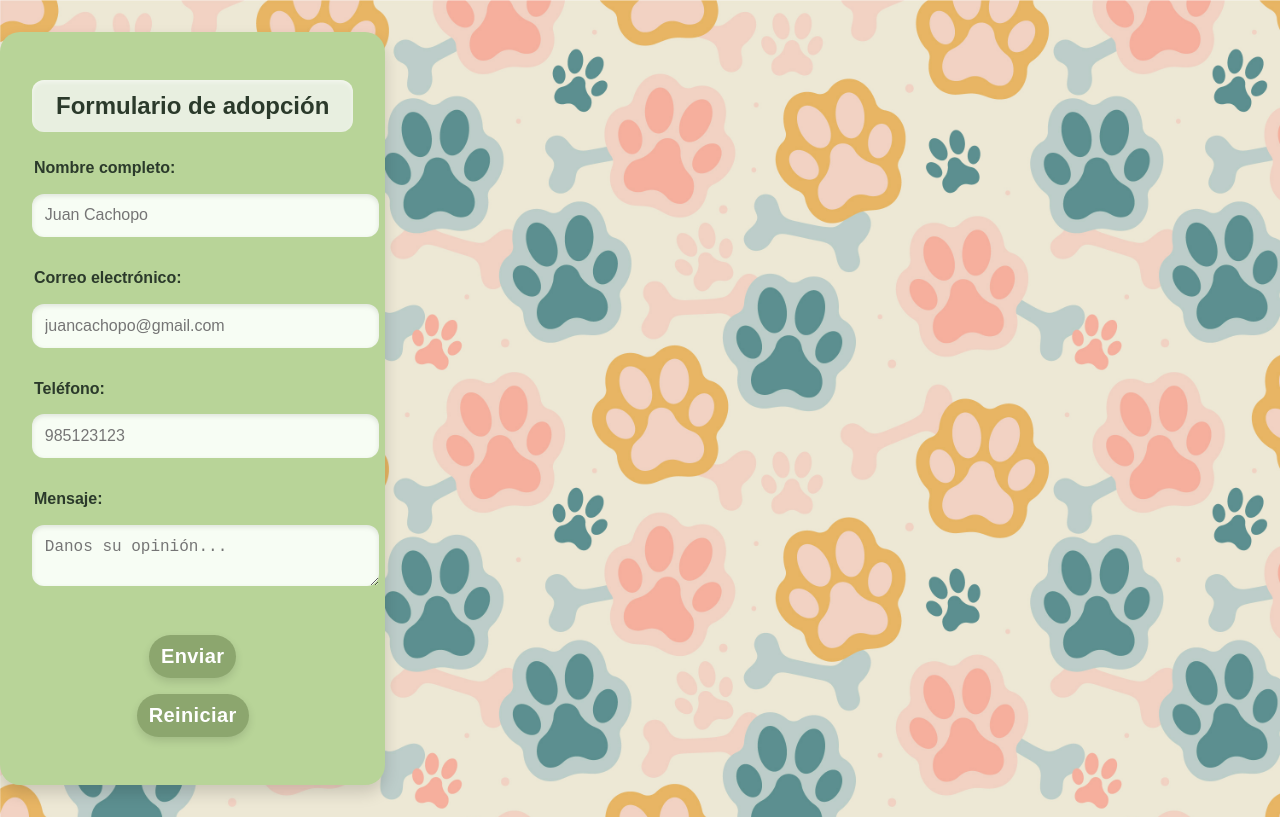
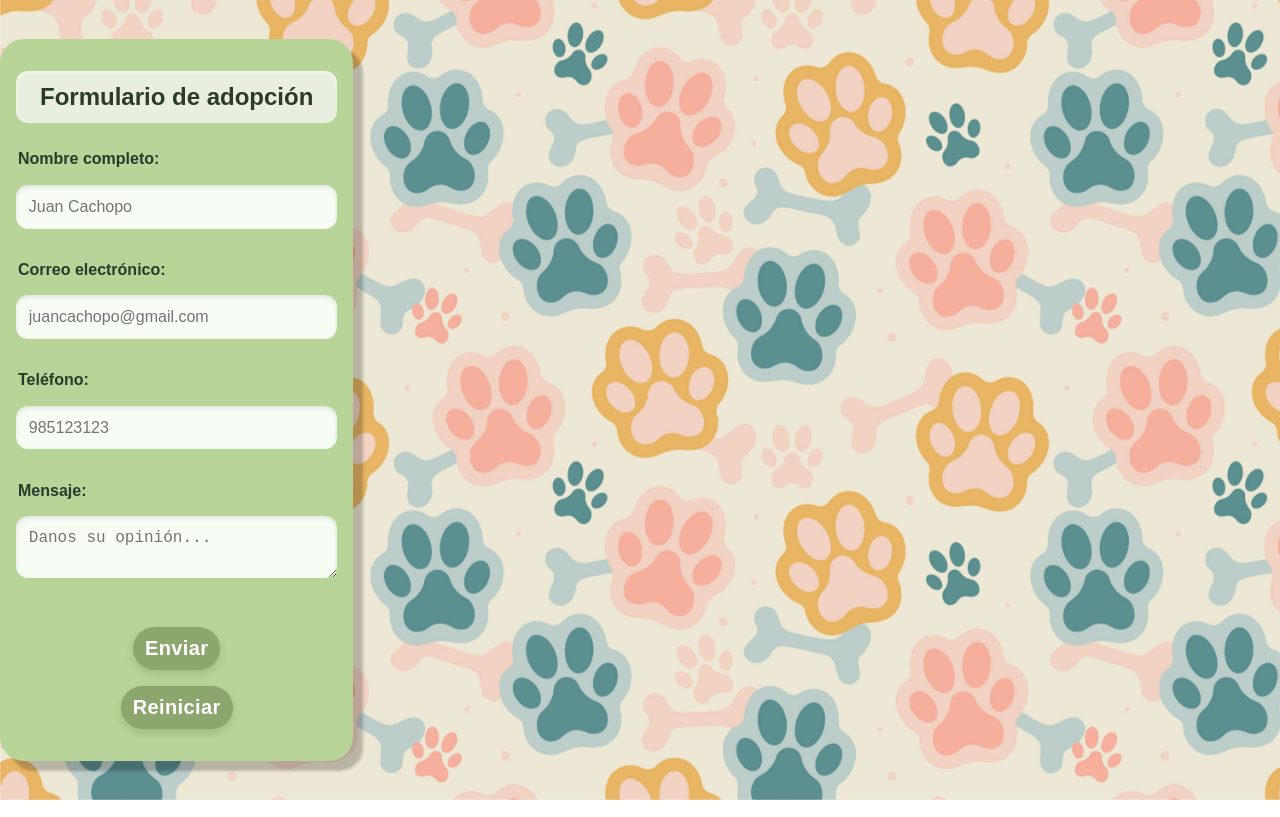
Before and after one commit to Anais-RV/bigotes-felices, a React (Vite) app: page /adopt in a window 1280 px wide. Built offline with nearby package versions, Linux system fonts and the light colour scheme; no server answers.

Commit message:
fix(HOME-12) gosht scroll

```diff
--- a/src/components/AdoptForm/AdoptForm.css
+++ b/src/components/AdoptForm/AdoptForm.css
@@ -1,10 +1,8 @@
 form {
-  background-color: #B8D498;
-  padding: 2rem;
-  border-radius: 20px;
-  max-width: 450px;
-  margin: 2rem auto;
-  box-shadow: 0 8px 16px rgba(0, 0, 0, 0.15);
+  padding: 0;
+  border-radius: 0;
+  max-width: 100%;
+  margin: 0;
   display: flex;
   flex-direction: column;
   align-items: center;
@@ -45,6 +43,7 @@ textarea {
   background-color: #f7fdf4;
   box-shadow: inset 0 2px 5px rgba(0, 0, 0, 0.1);
   color: #2b3a2b;
+  box-sizing: border-box;
 }
 
 input:focus,
@@ -89,11 +88,6 @@ form fieldset:last-of-type {
 }
 
 @media (max-width: 480px) {
-  form {
-    padding: 1.5rem;
-    width: 90%;
-  }
-
   form h1 {
     font-size: 1.2rem;
   }
--- a/src/components/Header/Header.css
+++ b/src/components/Header/Header.css
@@ -81,7 +81,6 @@ body {
 
 .navbar {
   width: 400px;
-  height: 925px;
   margin: 24px auto;
   background: #B8D498;
   border-radius: 24px;
@@ -101,7 +100,6 @@ body {
 .nav-actions {
   margin-top: auto;
   display: flex;
-  margin-top: 20px;;
   gap: 18px;
 }
 
--- a/src/pages/Adopt/AdoptPage.css
+++ b/src/pages/Adopt/AdoptPage.css
@@ -1,4 +1,15 @@
 /* AdoptPage.css - Estilos para la página de adopción */
+
+.adopt-page-container {
+  max-width: 400px;
+  font-family: 'Poppins', sans-serif;
+  margin: 24px auto;
+  padding: 1rem;
+  background: #B8D498;
+  border-radius: 24px;
+  box-shadow: 10px 10px 3px rgba(0, 0, 0, 0.22);
+  box-sizing: border-box;
+}
 
 .adopt-page {
   min-height: 100vh;
--- a/src/pages/Adopt/AdoptPage.jsx
+++ b/src/pages/Adopt/AdoptPage.jsx
@@ -1,8 +1,9 @@
 import AdoptForm from '../../components/AdoptForm/AdoptForm';
+import './AdoptPage.css';
 
 const AdoptPage = () => {
   return (
-    <div className="container mx-auto px-4 py-8">
+    <div className="adopt-page-container">
       <AdoptForm />
     </div>
   );
--- a/src/pages/Favorites/FavoritesPage.css
+++ b/src/pages/Favorites/FavoritesPage.css
@@ -1,10 +1,14 @@
 /* FavoritesPage.css */
 
 .favorites-page {
-  max-width: 1200px;
+  max-width: 400px;
   font-family: 'Poppins', sans-serif;
-  margin: 0 auto;
-  padding: 2rem;
+  margin: 24px auto;
+  padding: 1rem;
+  background: #B8D498;
+  border-radius: 24px;
+  box-shadow: 10px 10px 3px rgba(0, 0, 0, 0.22);
+  box-sizing: border-box;
 }
 
 .favorites-page__header {
```
